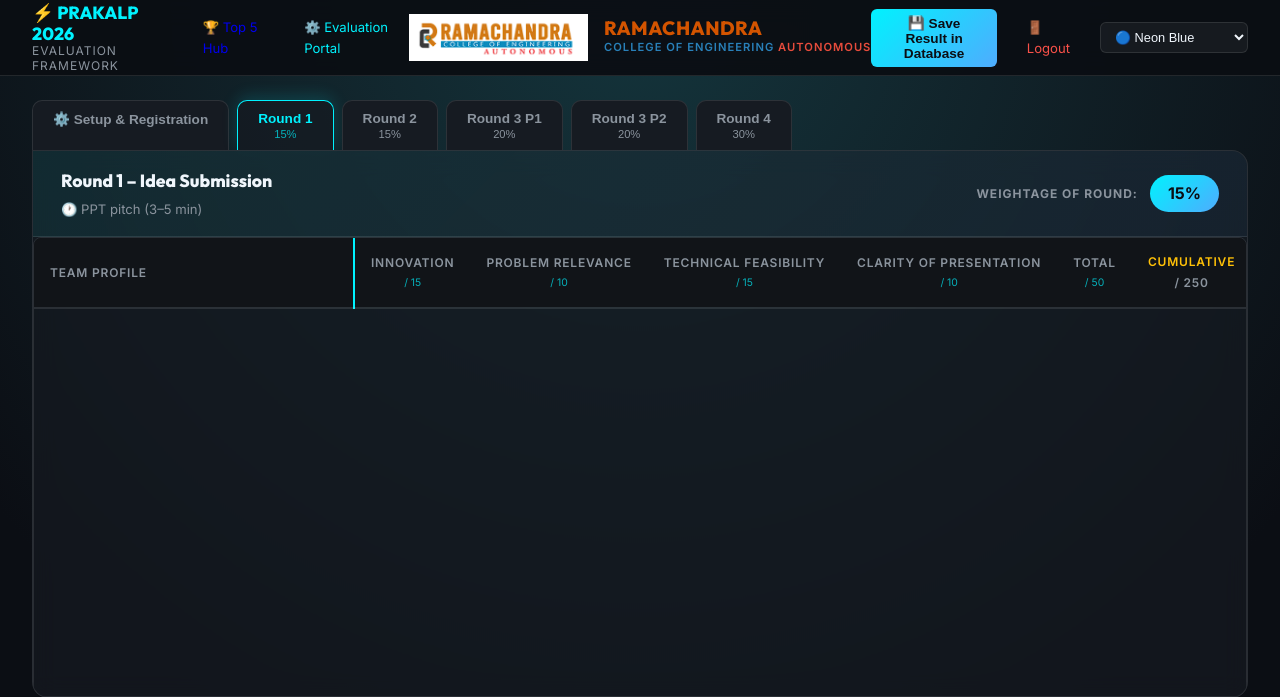
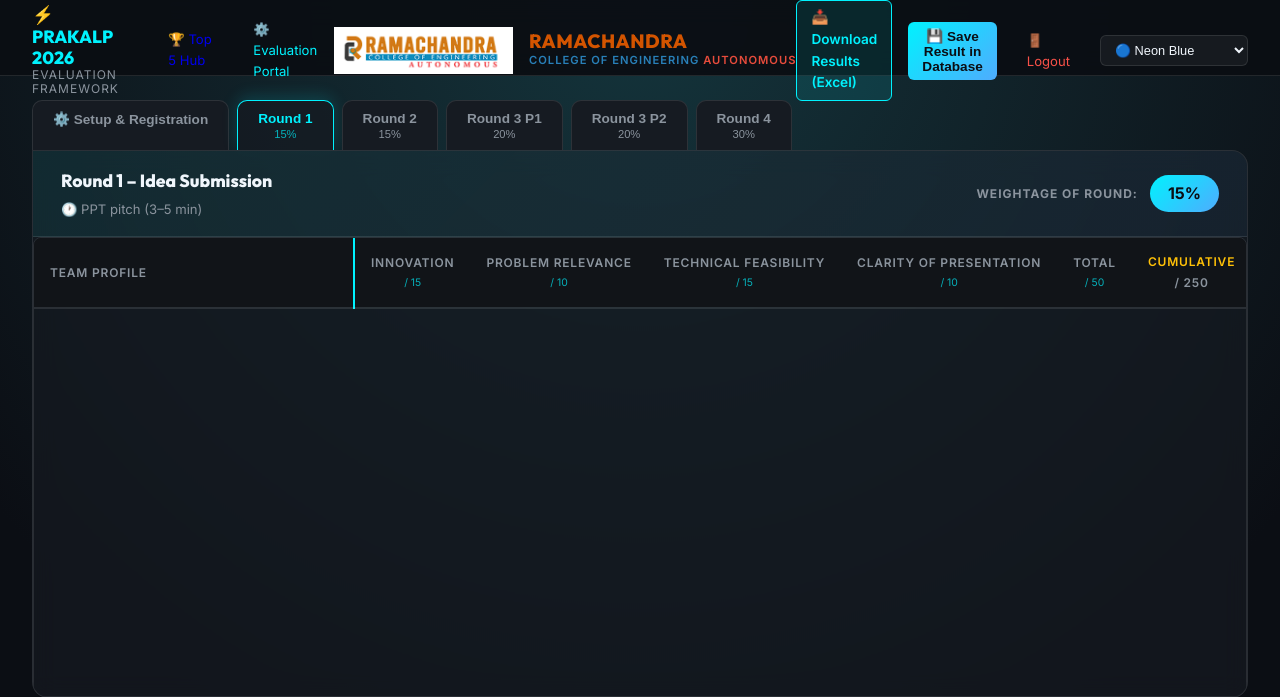
Before and after one commit to DrTMUSHACoder/IoThackathon, a Flask app: page /admin in a window 1280 px wide. Shown: the top 697 px of the page. Run offline with Flask 3, Linux system fonts and the light colour scheme; the visitor is signed in with stand-in values (Sample User, id 1); data that the repository does not hold is empty; some libraries are stand-ins or nearby versions.

Commit message:
Moved Excel download button to global header for easier access during evaluation correctly correctly correctly correctly. 1-correctly.

```diff
--- a/templates/header.html
+++ b/templates/header.html
@@ -31,6 +31,9 @@
         {% if session.get('admin_logged_in') %}
             <!-- Contextual Dashboard Tools natively bound if inside Admin -->
             {% if request.endpoint == 'admin' %}
+            <a href="/download_results" class="btn-primary" style="padding: 6px 14px; font-size: 0.85rem; border-radius: 6px; text-decoration: none; display: flex; align-items: center; gap: 8px; background: rgba(0, 243, 255, 0.1); border: 1px solid var(--primary-neon); color: var(--primary-neon);">
+                📥 Download Results (Excel)
+            </a>
             <button onclick="saveScores()" id="saveBtn" class="btn-primary" style="padding: 6px 14px; font-size: 0.85rem; border-radius: 6px;">
                 💾 Save Result in Database
             </button>
```
